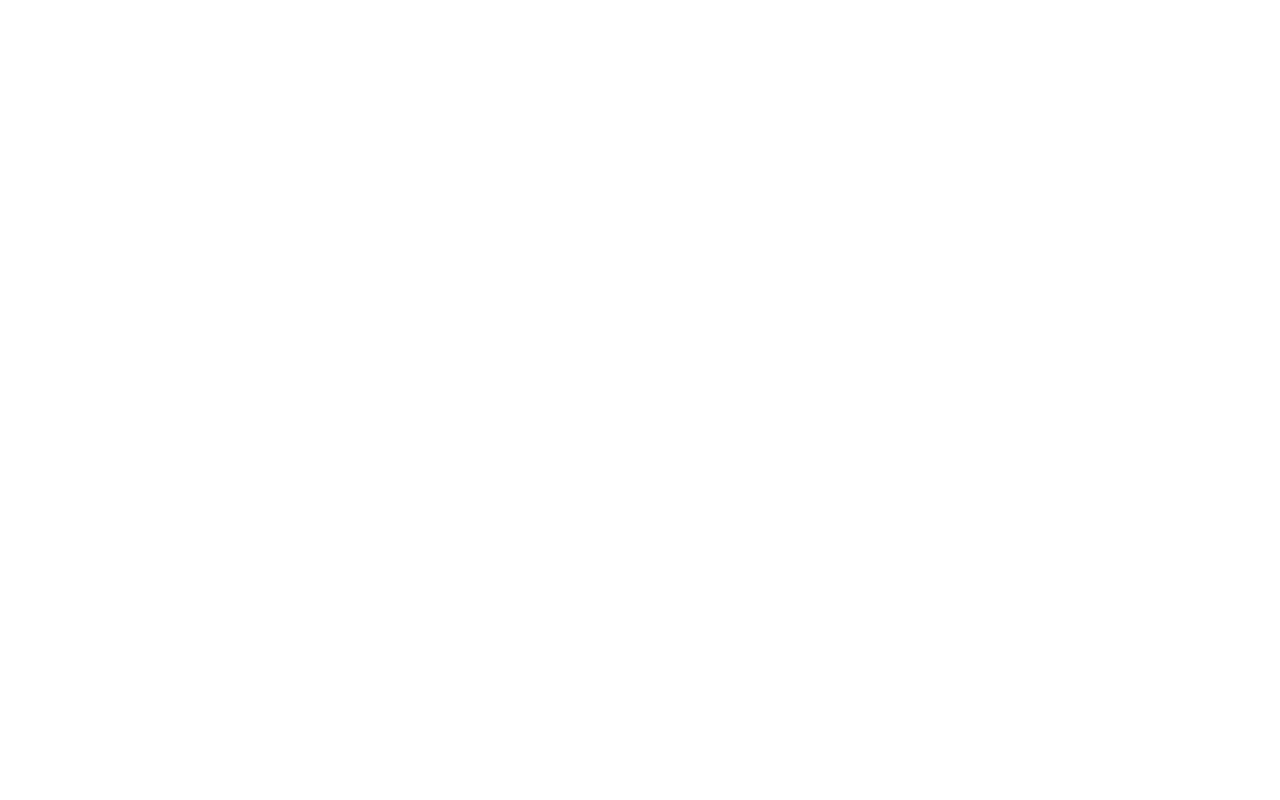
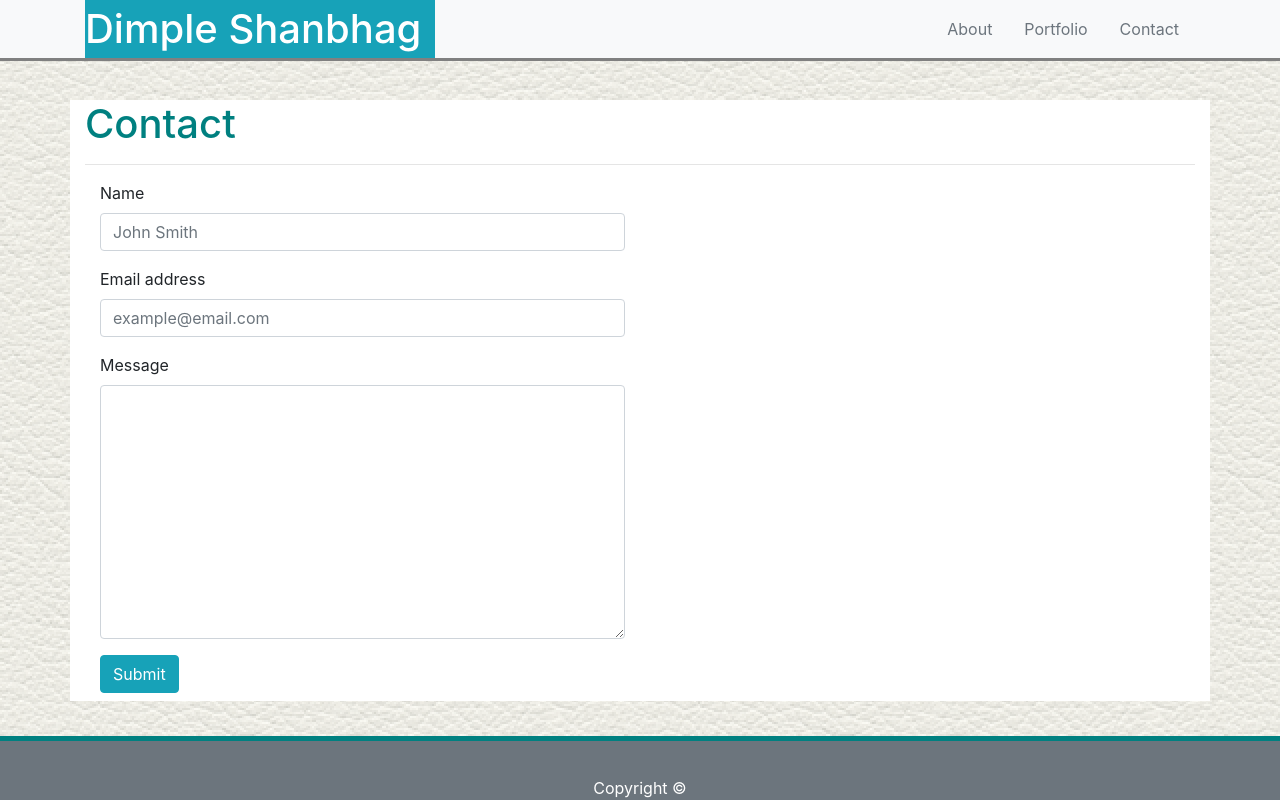
Before and after one commit to dimz13/Bootstrap-Portfolio, a plain HTML site: page contact.html in a window 1280 px wide. Drawn offline with nearby package versions, Linux system fonts and the light colour scheme; files that its build step writes are made by us from their sources.

Commit message:
added contact page and some color changes

```diff
--- a/contact.html
+++ b/contact.html
@@ -0,0 +1,82 @@
+<!doctype html>
+<html lang="en">
+
+<head>
+  <!-- Required meta tags -->
+  <meta charset="utf-8">
+  <meta name="viewport" content="width=device-width, initial-scale=1, shrink-to-fit=no">
+
+  <!-- Bootstrap CSS -->
+  <link rel="stylesheet" href="https://stackpath.bootstrapcdn.com/bootstrap/4.3.1/css/bootstrap.min.css"
+    integrity="sha384-ggOyR0iXCbMQv3Xipma34MD+dH/1fQ784/j6cY/iJTQUOhcWr7x9JvoRxT2MZw1T" crossorigin="anonymous">
+  <link rel="stylesheet" href="custom.css" type="text/css">
+  <title>Bootstrap Portfolio</title>
+</head>
+
+<body background="./assets/img/leather_1_@2X.png">
+  <div style="height: 100px;">
+    <nav class="navbar fixed-top bg-light p-0" style="border-bottom: 3px solid grey">
+      <div class="container">
+        <a class="navbar-brand bg-info text-white mb-0" style="width: 350px;" href="#"><span class="h1">Dimple
+            Shanbhag</span>
+        </a>
+        <ul class="nav justify-content-end">
+          <li class="nav-item">
+            <a class="nav-link active text-secondary" href="index.html#about-me">About</a>
+          </li>
+          <li class="nav-item">
+            <a class="nav-link text-secondary" href="portfolio.html">Portfolio</a>
+          </li>
+          <li class="nav-item">
+            <a class="nav-link text-secondary" href="contact.html">Contact</a>
+          </li>
+        </ul>
+      </div>
+    </nav>
+  </div>
+
+  <div class="container pb-2" style="background:white;">
+    <div class="header" style="color:teal">
+    <h1>Contact</h1>
+    </div>
+    <hr>
+    <div class="col-md-6">
+            <form>
+                    <div class="form-group">
+                            <label for="exampleInputName">Name</label>
+                            <input type="name" class="form-control" id="exampleInputName" aria-describedby="nameHelp" placeholder="John Smith">
+                          </div>
+                    <div class="form-group">
+                      <label for="exampleInputEmail1">Email address</label>
+                      <input type="email" class="form-control" id="exampleInputEmail1" aria-describedby="emailHelp" placeholder="example@email.com">
+                    </div>
+                    <div class="form-group">
+                            <label for="exampleFormControlTextarea1">Message</label>
+                            <textarea class="form-control" id="exampleFormControlTextarea1" rows="10"></textarea>
+                          </div>
+
+                    <button type="submit" class="btn btn-info">Submit</button>
+                  </form>
+         </div>
+     </div>
+  </div>
+
+
+
+<footer class="fixed-bottom text-white bg-secondary" style="height:8%;border-top:5px teal solid;">
+<span class="fixed-bottom text-center">Copyright &copy; </span>
+</footer>
+  <!-- Optional JavaScript -->
+  <!-- jQuery first, then Popper.js, then Bootstrap JS -->
+  <script src="https://code.jquery.com/jquery-3.3.1.slim.min.js"
+    integrity="sha384-q8i/X+965DzO0rT7abK41JStQIAqVgRVzpbzo5smXKp4YfRvH+8abtTE1Pi6jizo"
+    crossorigin="anonymous"></script>
+  <script src="https://cdnjs.cloudflare.com/ajax/libs/popper.js/1.14.7/umd/popper.min.js"
+    integrity="sha384-UO2eT0CpHqdSJQ6hJty5KVphtPhzWj9WO1clHTMGa3JDZwrnQq4sF86dIHNDz0W1"
+    crossorigin="anonymous"></script>
+  <script src="https://stackpath.bootstrapcdn.com/bootstrap/4.3.1/js/bootstrap.min.js"
+    integrity="sha384-JjSmVgyd0p3pXB1rRibZUAYoIIy6OrQ6VrjIEaFf/nJGzIxFDsf4x0xIM+B07jRM"
+    crossorigin="anonymous"></script>
+</body>
+
+</html>
```
Also changed, not shown: index.html (+3 -3 lines), portfolio.html (+3 -3 lines).
